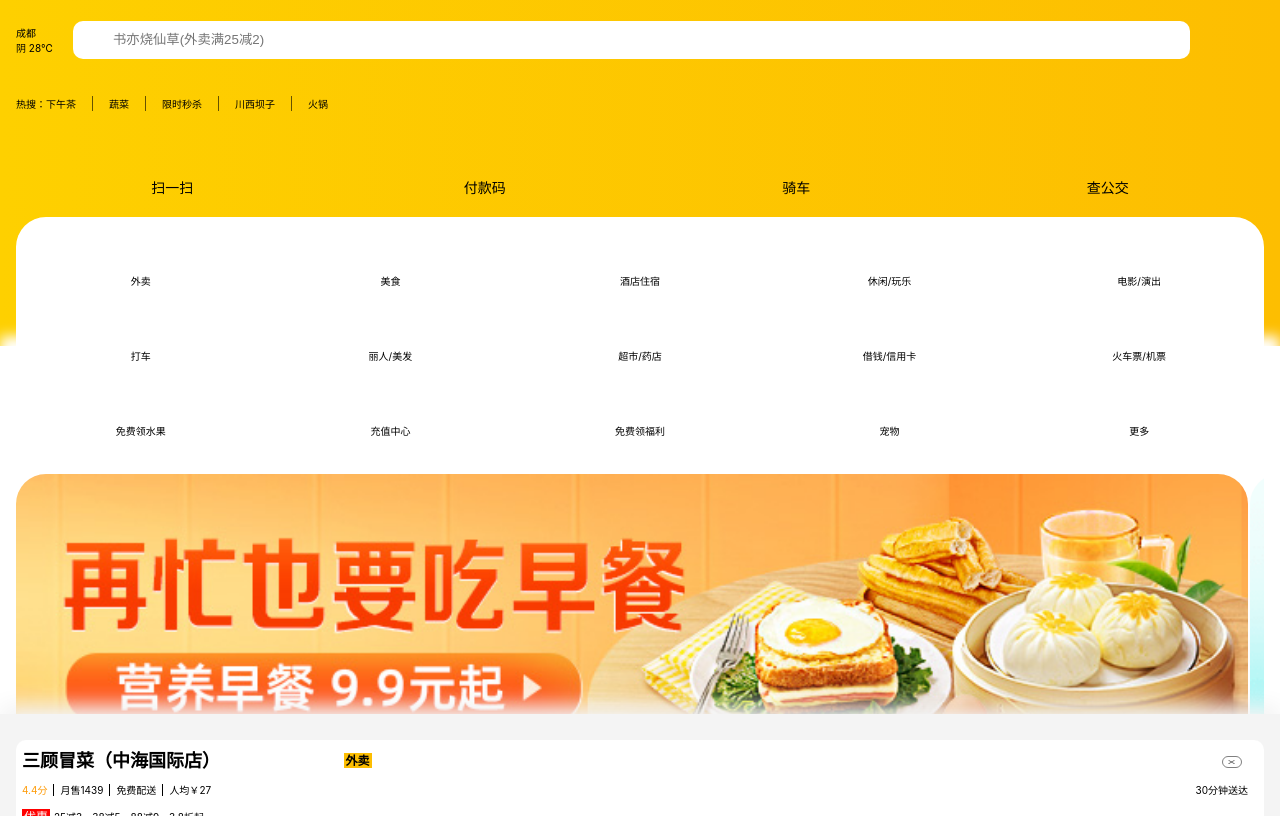
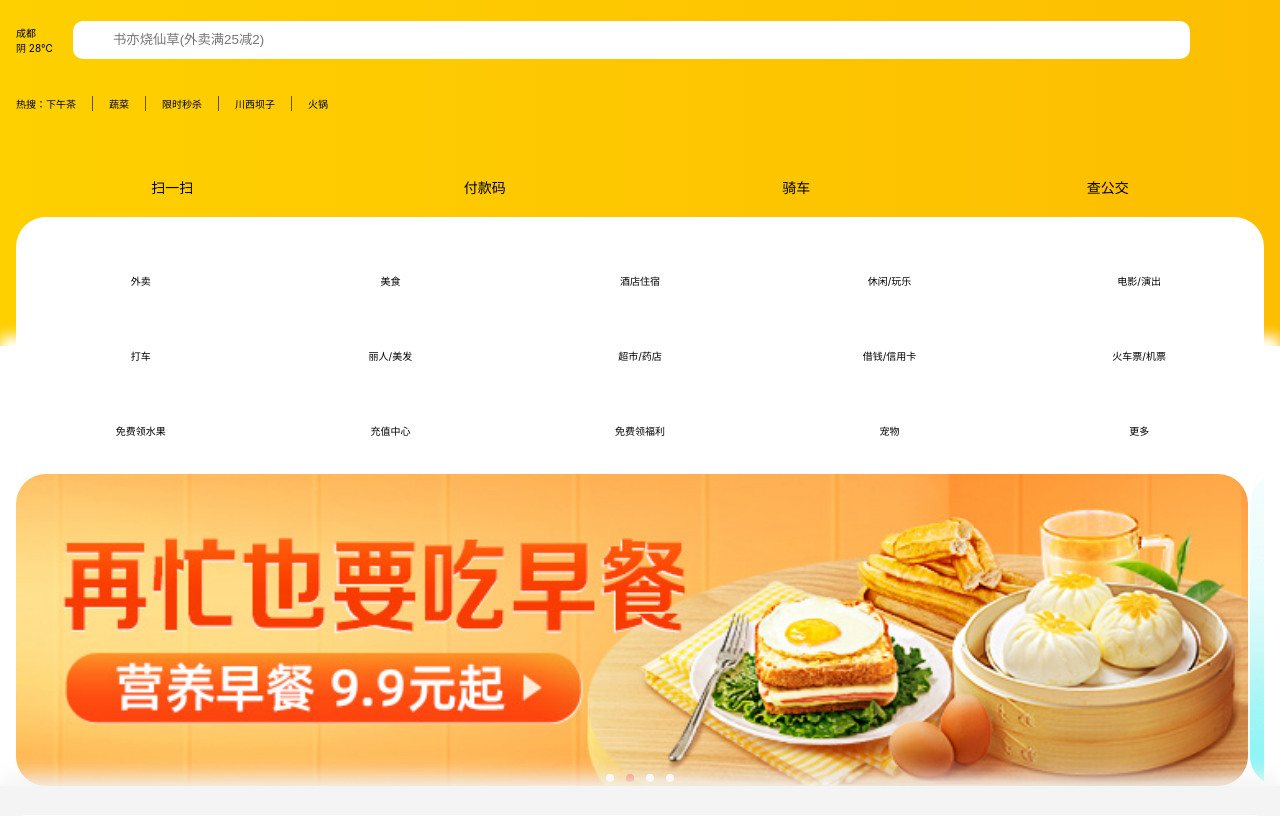
Before and after one commit to iKurum/mt, a React (Create React App) app: page / in a window 1280 px wide. Built offline with nearby package versions, Linux system fonts and the light colour scheme.

Commit message:
调整banner

```diff
--- a/src/component/cont/banner/Banner.js
+++ b/src/component/cont/banner/Banner.js
@@ -2,45 +2,99 @@ import React, { useRef, useEffect, useState } from 'react';
 import Css from './Banner.module.css';
 
 const image = ['1.jpeg', '2.jpeg', '3.png', '4.png'];
-let [num, l] = [0, 0];
+let [s, num, l, h] = [image.length + 1, 0, 0, 0];
 
 function Banner() {
+  const [startX, setStartX] = useState(0);
+  const [endX, setEndX] = useState(0);
+  const [isRun, setIsRun] = useState(true);
   const [left, setLeft] = useState(0);
   const img = useRef();
 
-  const move = () => {
-    img.current.style.transition = 'all 1s ease';
-    num++;
-    if (num === 1) {
-      img.current.style.transition = 'none';
-      setLeft(0);
-    }
-    setLeft(-l * (num - 1));
-
-    if (num === image.length) {
-      num = 0
-    }
-  }
-
   useEffect(() => {
     l = img.current.clientWidth / image.length;
+    h = img.current.clientHeight;
     image.push(image[0]);
   }, [])
 
   useEffect(() => {
-    const t = setInterval(move, 2000);
-    return () => clearInterval(t);
+    if (isRun) {
+      const t = setInterval(() => {
+        if (num < 0) {
+          num = 0;
+        }
+        num++;
+
+        img.current.style.transition = 'all 1s ease';
+        if (num === 1) {
+          img.current.style.transition = 'none';
+        }
+        setLeft(-l * (num - 1));
+
+        if (num === s) {
+          num = 0;
+        }
+      }, 2000);
+
+      return () => { clearInterval(t) };
+    }
   })
 
   return (
-    <div className={Css.banner}>
-      <div ref={img} style={{ left: `${left}px` }}>
+    <div className={Css.banner} style={{ height: `${h}px` }}>
+      <div
+        ref={img}
+        style={{ left: `${left}px` }}
+        onTouchStart={e => {
+          setIsRun(false);
+          setStartX(e.touches[0].pageX);
+        }}
+        onTouchMove={e => {
+          const t = left;
+          setEndX(e.touches[0].pageX);
+
+          const m = t + endX - startX;
+          if (m <= 0 && num !== 0 && num !== 4) {
+            e.target.parentNode.style.left = `${m}px`;
+          }
+        }}
+        onTouchEnd={() => {
+          if (endX - startX > 0) {
+            num -= 2;
+          }
+          setIsRun(true);
+        }}
+      >
         {
           image.map((v, i) => {
             return <img src={`./assets/banner/${v}`} key={i} alt='' />
           })
         }
       </div>
+      <div className={Css.numUl}>
+        <ul>
+          {
+            [...Array(s - 1)].map((_, i) => {
+              if (i === 0 && num === 5) {
+                return (
+                  <li
+                    key={i}
+                    style={{ backgroundColor: 'rgb(237, 109, 61)'}}
+                  ></li>
+                );
+              }
+              return (
+                <li
+                  key={i}
+                  style={{
+                    backgroundColor: i === num - 1 ? 'rgb(237, 109, 61)' : '#ffffff'
+                  }}
+                ></li>
+              );
+            })
+          }
+        </ul>
+      </div>
     </div>
   );
 }
--- a/src/component/cont/banner/Banner.module.css
+++ b/src/component/cont/banner/Banner.module.css
@@ -2,7 +2,7 @@
   position: relative;
   overflow: hidden;
   width: 100%;
-  min-height: 120px;
+  min-height: 97px;
 }
 
 .banner>div {
@@ -16,10 +16,28 @@
   margin-right: 2px;
 }
 
+.numUl {
+  position: absolute;
+  bottom: 0;
+  left: 50%;
+  transform: translateX(-50%);
+}
+
+.numUl ul {
+  display: flex;
+}
+
+.numUl li {
+  margin: 0 6px 4px;
+  padding: 4px;
+  border-radius: 50%;
+}
+
 @media screen and (min-width: 960px) {
   .banner {
     height: 240px;
   }
+
   .banner img {
     width: calc(100vw - 3rem);
   }
--- a/src/component/cont/block/Block.module.css
+++ b/src/component/cont/block/Block.module.css
@@ -3,14 +3,14 @@
   width: calc(100vw - 2rem);
   position: absolute;
   left: 0;
-  padding: 10px 1rem 1rem;
+  padding: 0 1rem 0;
   background-color: rgb(244, 244, 244);
   box-shadow: 0 -10px 20px rgb(244, 244, 244);
 }
 
 .block>div {
   background-color: #ffffff;
-  margin: 1rem 0;
+  margin: 1.8rem 0;
   border-radius: 10px;
 }
 
@@ -194,7 +194,6 @@
 
 .dtPrice + div {
   margin: 0 1rem;
-  line-height: 22px;
 }
 
 .dtPrice>span:first-child {
```
Also changed, not shown: 18 other files (tests, documents, lock files or other folders).
